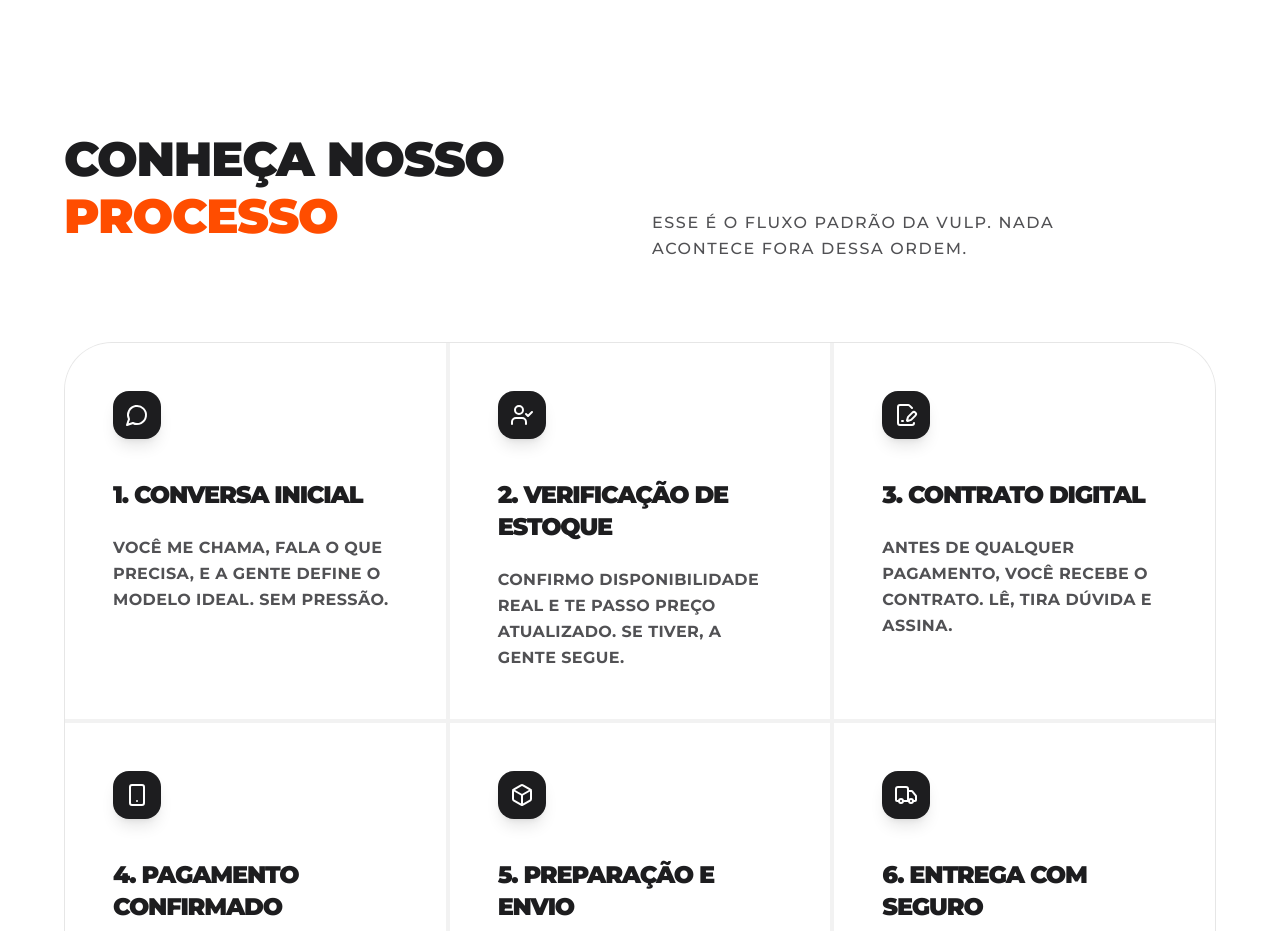
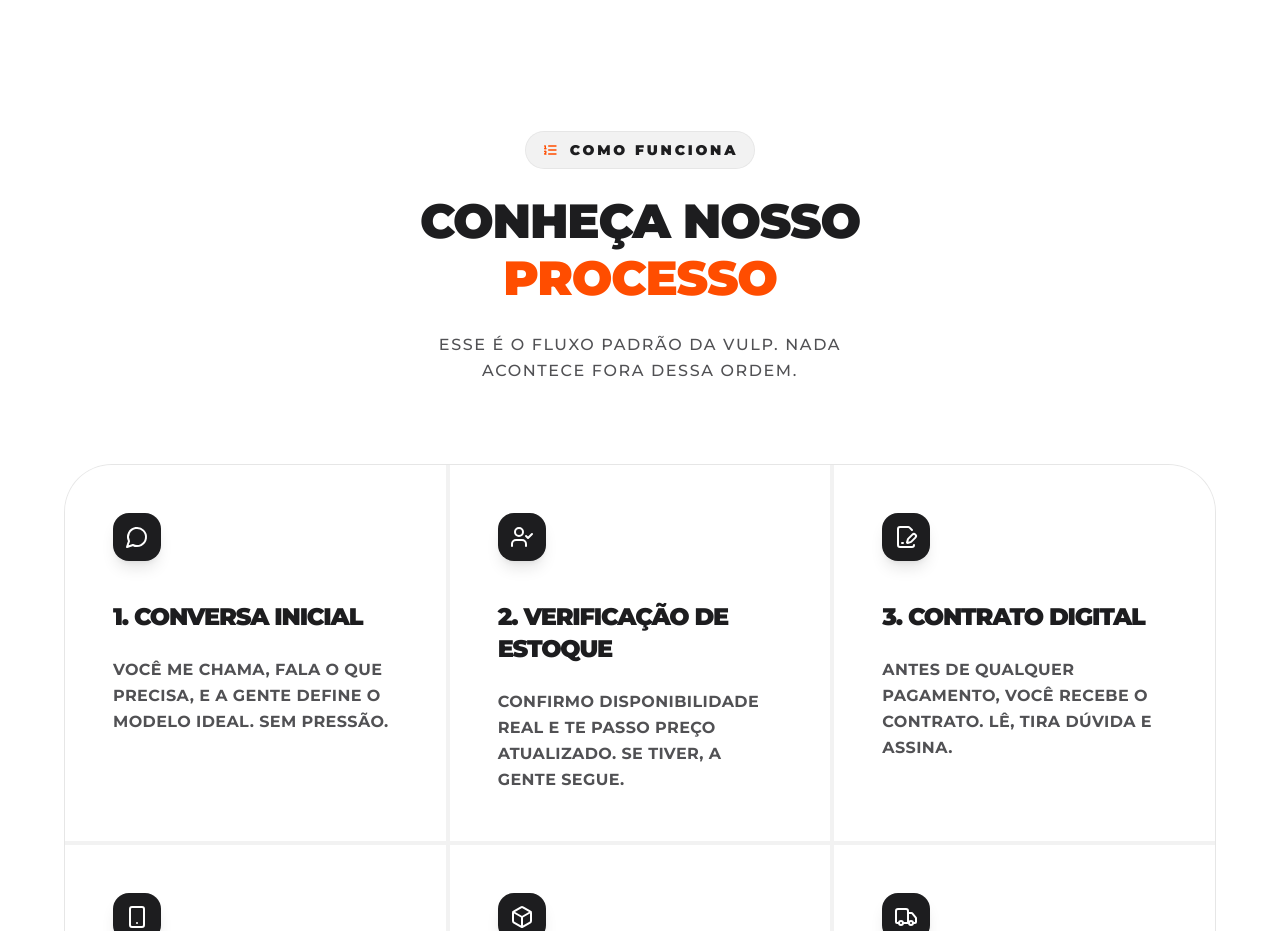
Before and after one commit to Monteiromathe550/VULPE, a React (Vite) app: page / in a window 1280 px wide. Shown: the part 4580-5511 px from the top of the page. Built offline with nearby package versions, Linux system fonts and the light colour scheme.

Commit message:
Atualizção

```diff
--- a/src/components/HowItWorks.tsx
+++ b/src/components/HowItWorks.tsx
@@ -1,5 +1,5 @@
 import React from 'react';
-import { Smartphone, MessageCircle, FileSignature, Box, Truck, UserCheck } from 'lucide-react';
+import { Smartphone, MessageCircle, FileSignature, Box, Truck, UserCheck, ListOrdered } from 'lucide-react';
 import { motion } from 'motion/react';
 
 const steps = [
@@ -39,30 +39,25 @@ export function HowItWorks() {
   return (
     <section id="como-funciona" className="pt-32 pb-24 lg:pt-48 lg:pb-32 bg-white text-foreground relative">
       <div className="container mx-auto px-6">
-        <div className="flex flex-col lg:flex-row gap-6 mb-12 lg:mb-20">
         <motion.div
-            initial={{ opacity: 0, x: -30 }}
-            whileInView={{ opacity: 1, x: 0 }}
+          initial={{ opacity: 0, y: 20 }}
+          whileInView={{ opacity: 1, y: 0 }}
           viewport={{ once: true }}
           transition={{ duration: 0.8, ease: "easeOut" }}
-            className="lg:w-1/2"
+          className="mb-12 lg:mb-20 flex flex-col items-center text-center"
         >
-            <h2 className="text-[48px] font-black mb-4 leading-[1.2] lg:leading-[1.1] tracking-tight lg:tracking-tightest uppercase">
+          <div className="inline-flex items-center gap-3 mb-6 px-4 py-2 rounded-full bg-black/5 border border-black/5">
+            <ListOrdered className="w-4 h-4 text-primary" />
+            <span className="text-sm font-black uppercase tracking-[0.2em] text-foreground">Como Funciona</span>
+          </div>
+
+          <h2 className="text-[48px] font-black mb-6 leading-[1.2] lg:leading-[1.1] tracking-tight lg:tracking-tightest uppercase">
             CONHEÇA NOSSO<br /><span className="text-primary">PROCESSO</span>
           </h2>
-          </motion.div>
-          <motion.div
-            initial={{ opacity: 0, x: 30 }}
-            whileInView={{ opacity: 1, x: 0 }}
-            viewport={{ once: true }}
-            transition={{ duration: 0.8, ease: "easeOut", delay: 0.2 }}
-            className="lg:w-1/2 flex flex-col justify-end"
-          >
-            <p className="text-muted-foreground max-w-lg leading-relaxed font-medium uppercase tracking-widest text-base md:text-[16px]">
+          <p className="text-muted-foreground max-w-lg mx-auto leading-relaxed font-medium uppercase tracking-widest text-base md:text-[16px]">
             Esse é o fluxo padrão da VULP. Nada acontece fora dessa ordem.
           </p>
         </motion.div>
-        </div>
 
         <motion.div
           initial="hidden"
```
Lines whose indentation alone changed are shown as unchanged.
